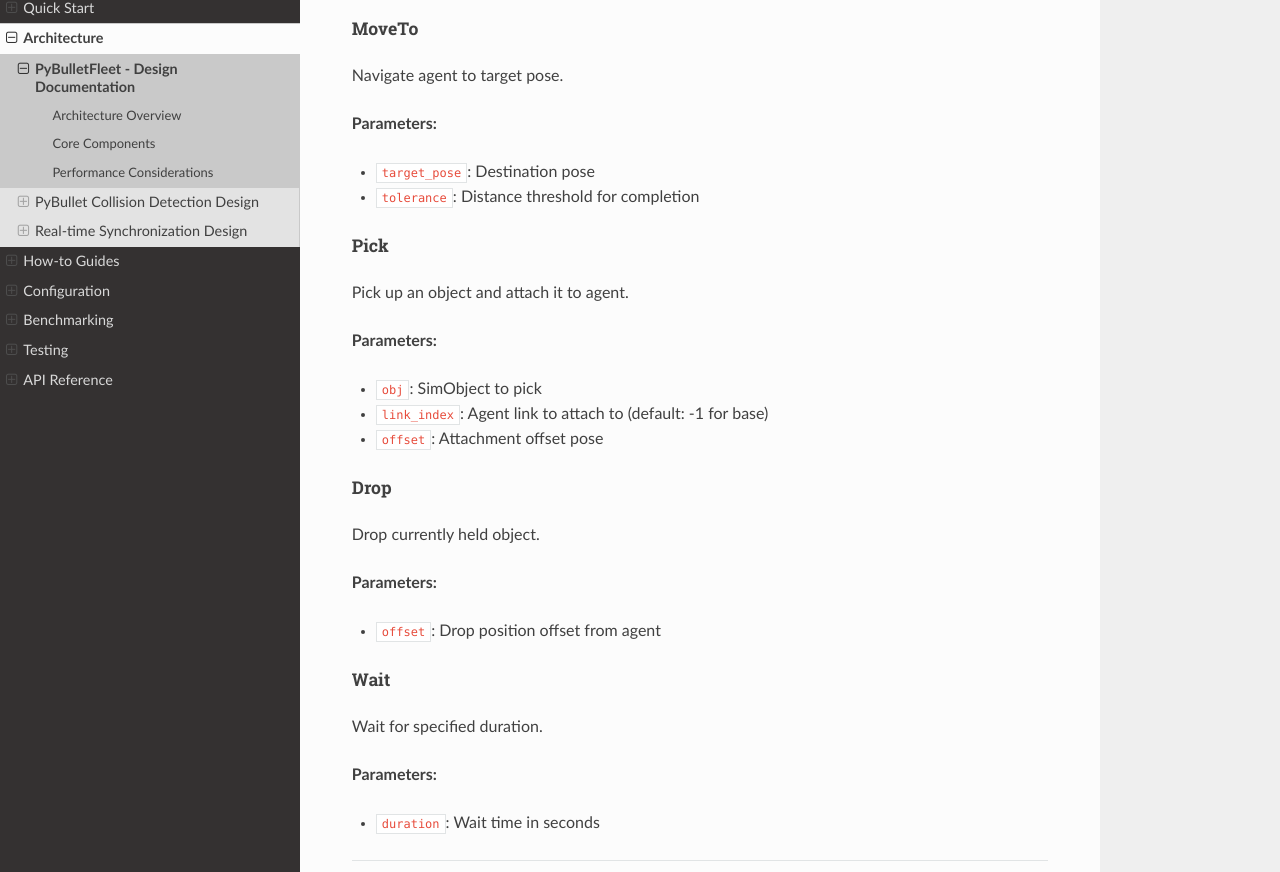
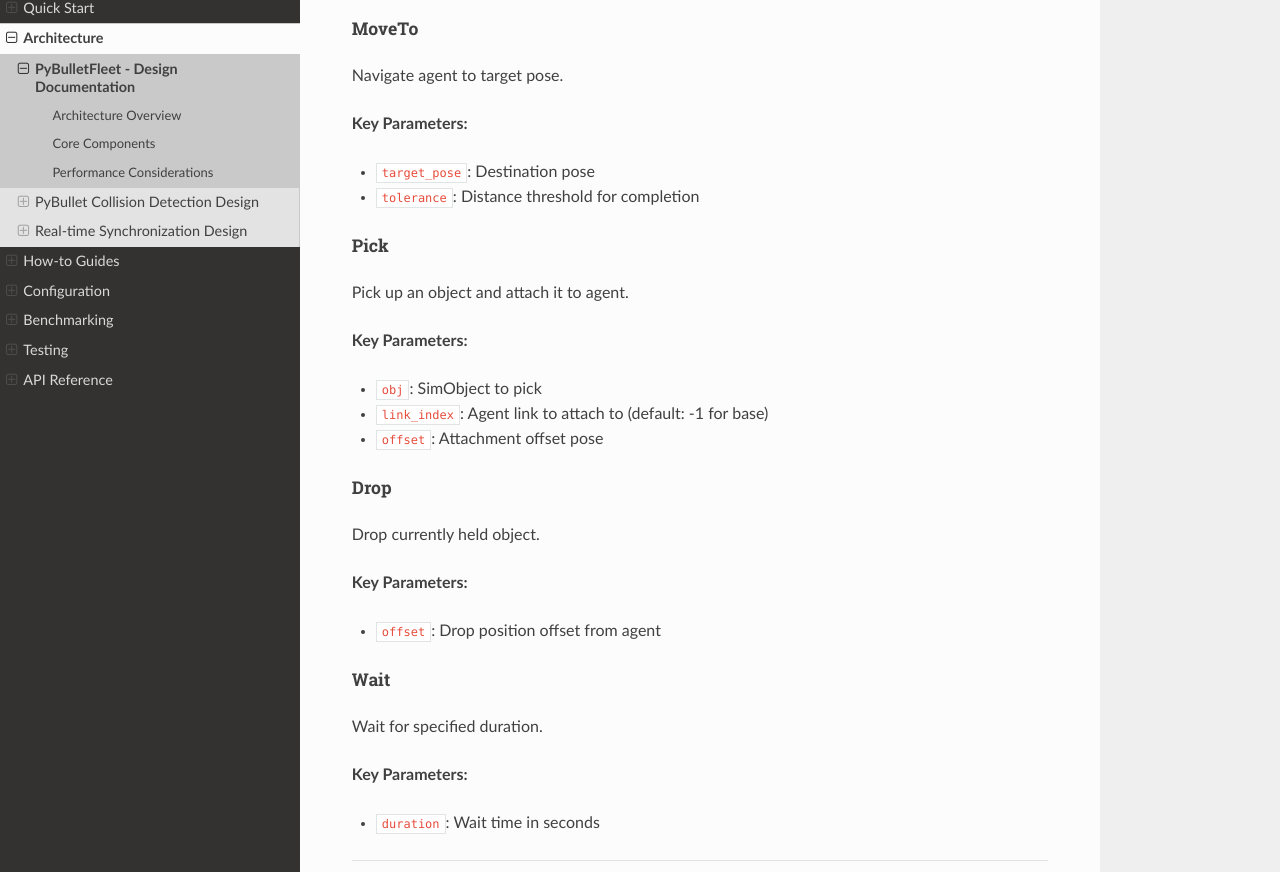
Before and after one commit to yuokamoto/PyBulletFleet, a Sphinx documentation site: the page built from docs/architecture/overview.md, in a window 1280 px wide and 1400 px high, scrolled down 5679 px. Shown: the part 144-1016 px from the top of the window. Built offline with Sphinx 7.4.7 and the Read the Docs theme 3.1.0, drawn with Linux system fonts in a browser that asks for light colours.

Commit message:
docs: unify Parameters -> Key Parameters in action classes

```diff
--- a/docs/architecture/overview.md
+++ b/docs/architecture/overview.md
@@ -209,14 +209,14 @@ Abstract base class for all actions.
 ##### MoveTo
 Navigate agent to target pose.
 
-**Parameters:**
+**Key Parameters:**
 - `target_pose`: Destination pose
 - `tolerance`: Distance threshold for completion
 
 ##### Pick
 Pick up an object and attach it to agent.
 
-**Parameters:**
+**Key Parameters:**
 - `obj`: SimObject to pick
 - `link_index`: Agent link to attach to (default: -1 for base)
 - `offset`: Attachment offset pose
@@ -224,13 +224,13 @@ Pick up an object and attach it to agent.
 ##### Drop
 Drop currently held object.
 
-**Parameters:**
+**Key Parameters:**
 - `offset`: Drop position offset from agent
 
 ##### Wait
 Wait for specified duration.
 
-**Parameters:**
+**Key Parameters:**
 - `duration`: Wait time in seconds
 
 ---
```
